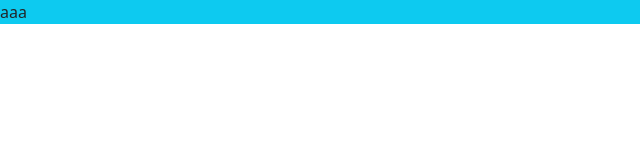
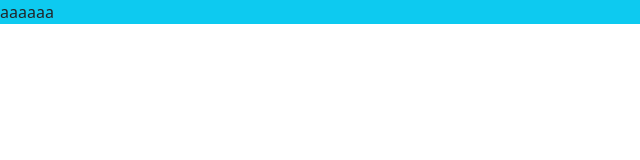
Before and after one commit to GeorgeCeladon/TurinFolk, a plain HTML site: page index.html in a window 1280 px wide. Shown: the full height of the page, 0-640 px from the left. Drawn offline with nearby package versions, Linux system fonts and the light colour scheme.

Commit message:
Update index.html

```diff
--- a/index.html
+++ b/index.html
@@ -17,7 +17,7 @@
     <title>TurinFolk</title>
   </head>
   <body>
-    <div class="bg-info">aaa</div>
+    <div class="bg-info">aaaaaa</div>
     <script
       src="https://cdn.jsdelivr.net/npm/bootstrap@5.0.2/dist/js/bootstrap.bundle.min.js"
       integrity="sha384-MrcW6ZMFYlzcLA8Nl+NtUVF0sA7MsXsP1UyJoMp4YLEuNSfAP+JcXn/tWtIaxVXM"
```
